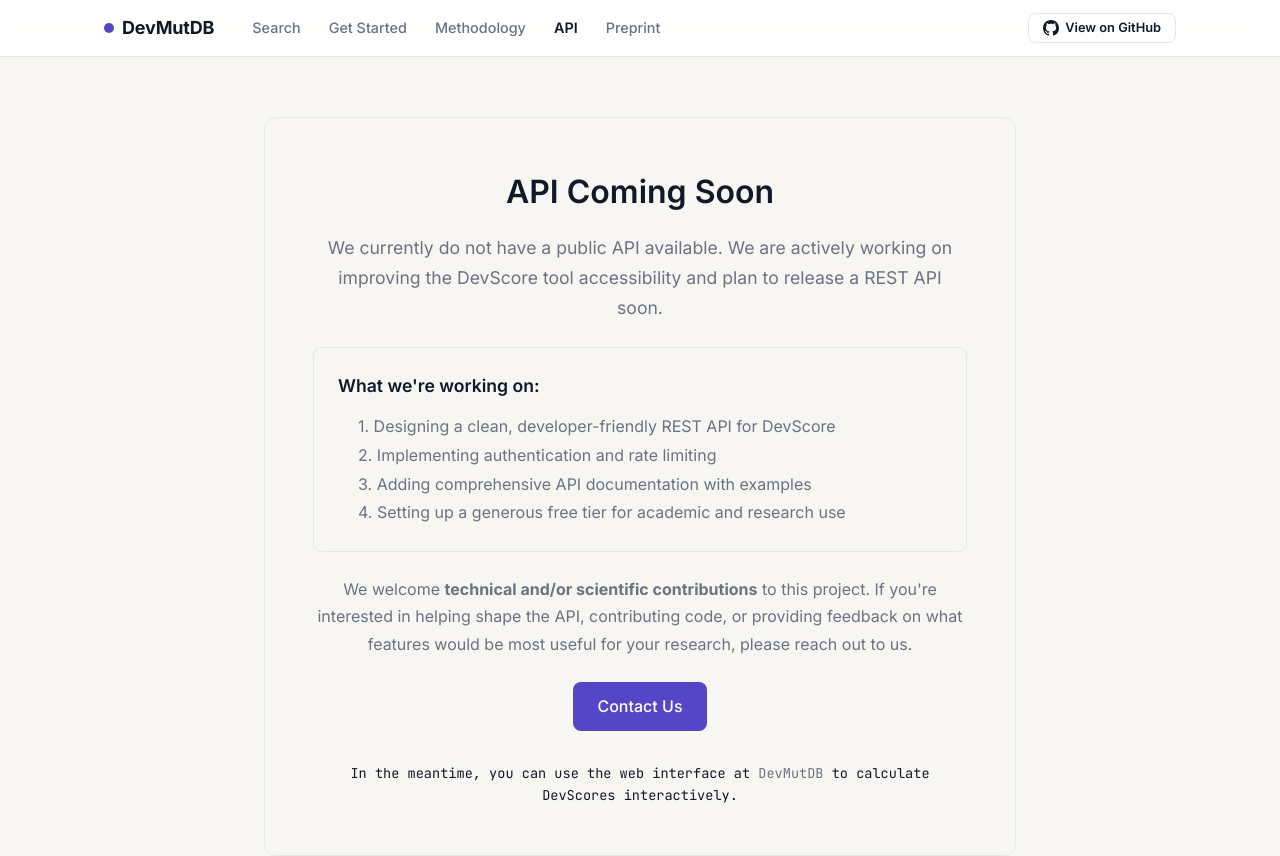
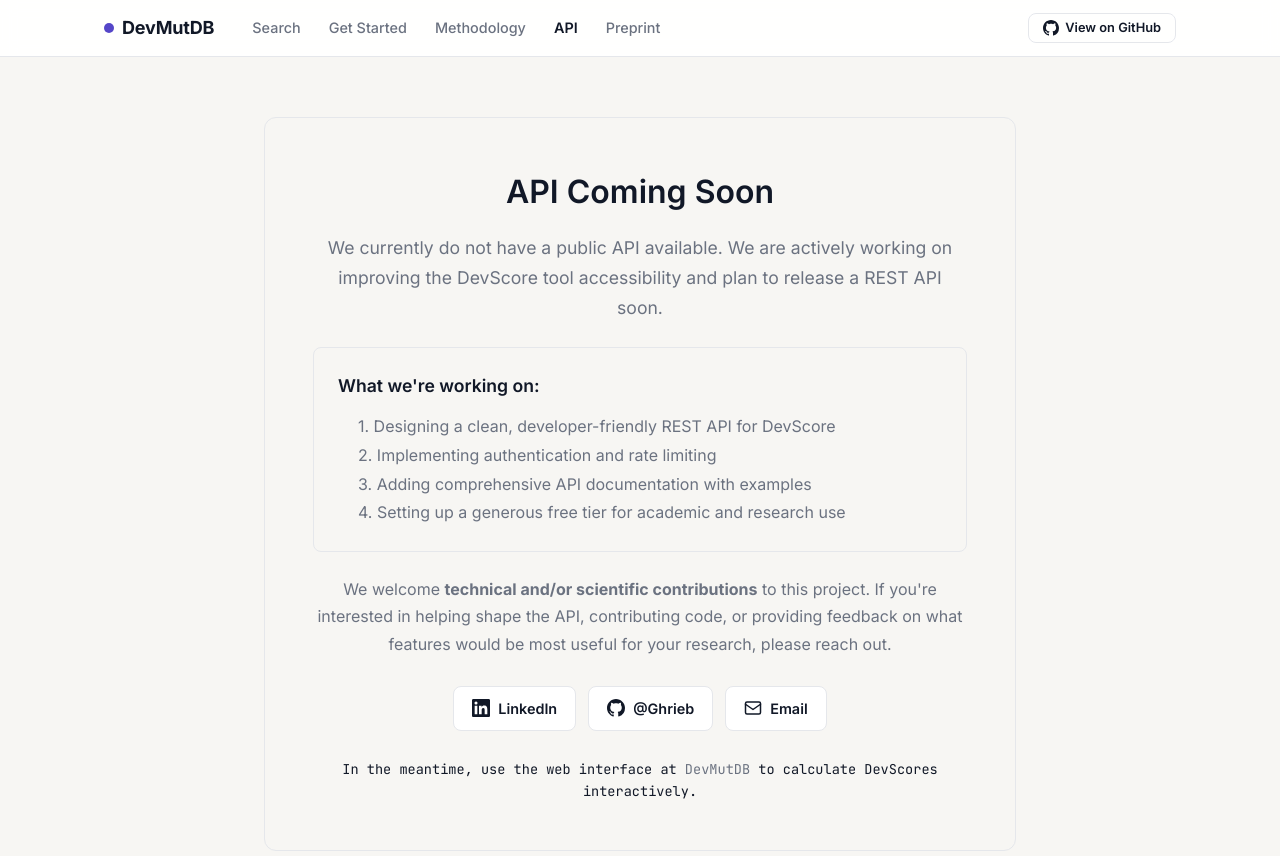
Before and after one commit to Ghrieb/DevMutDB, a React (Vite) app in the folder frontend/: page /api in a window 1280 px wide. Shown: the top 856 px of the page. Built offline with nearby package versions, Linux system fonts and the light colour scheme; no server answers.

Commit message:
Replace generic contact button with smart contact card row
Add LinkedIn, GitHub, and Email contact cards with inline SVG icons,
styled as pill buttons with hover effects. Uses personal contact
details instead of generic contact@devmutdb.org

```diff
--- a/frontend/src/pages/ApiDocs.jsx
+++ b/frontend/src/pages/ApiDocs.jsx
@@ -1,9 +1,26 @@
 import Navbar from '../components/Navbar';
+
+const contactCardStyle = {
+  display: 'inline-flex',
+  alignItems: 'center',
+  gap: '8px',
+  padding: '10px 18px',
+  borderRadius: '8px',
+  border: '1.5px solid var(--color-border)',
+  background: 'var(--color-bg-card)',
+  color: 'var(--color-text)',
+  textDecoration: 'none',
+  fontWeight: '600',
+  fontSize: '0.9rem',
+  transition: 'all 0.15s ease',
+  cursor: 'pointer',
+};
 
 export default function ApiDocs() {
   return (
     <>
       <Navbar />
+      <style>{`.contact-card:hover{background:var(--color-primary-bg)!important;border-color:var(--color-primary-light)!important;color:var(--color-primary)!important}`}</style>
       <div className="page-container" style={{ padding: '60px 24px', maxWidth: '800px', margin: '0 auto' }}>
         <div style={{
           background: 'var(--color-surface)',
@@ -63,40 +80,44 @@
             color: 'var(--color-text-secondary)',
             fontSize: '1rem',
             lineHeight: '1.7',
-            marginBottom: '24px'
+            marginBottom: '28px'
           }}>
             We welcome <strong>technical and/or scientific contributions</strong> to this project.
             If you're interested in helping shape the API, contributing code, or providing feedback on
-            what features would be most useful for your research, please reach out to us.
+            what features would be most useful for your research, please reach out.
           </p>
 
-          <a
-            href="mailto:contact@devmutdb.org"
-            style={{
-              display: 'inline-block',
-              background: 'var(--color-primary)',
-              color: 'white',
-              padding: '12px 24px',
-              borderRadius: '8px',
-              textDecoration: 'none',
-              fontWeight: '500',
-              fontSize: '1rem',
-              transition: 'opacity 0.2s'
-            }}
-            onMouseOver={(e) => e.target.style.opacity = '0.9'}
-            onMouseOut={(e) => e.target.style.opacity = '1'}
-          >
-            Contact Us
-          </a>
+          <div style={{
+            display: 'flex',
+            gap: '12px',
+            justifyContent: 'center',
+            flexWrap: 'wrap',
+            marginBottom: '28px'
+          }}>
+            <a href="https://www.linkedin.com/in/ghrieb-abdelkarim-hani/" target="_blank" rel="noopener noreferrer"
+              className="contact-card" style={contactCardStyle}>
+              <svg width="18" height="18" viewBox="0 0 24 24" fill="currentColor"><path d="M20.447 20.452h-3.554v-5.569c0-1.328-.027-3.037-1.852-3.037-1.853 0-2.136 1.445-2.136 2.939v5.667H9.351V9h3.414v1.561h.046c.477-.9 1.637-1.85 3.37-1.85 3.601 0 4.267 2.37 4.267 5.455v6.286zM5.337 7.433a2.062 2.062 0 01-2.063-2.065 2.064 2.064 0 112.063 2.065zm1.782 13.019H3.555V9h3.564v11.452zM22.225 0H1.771C.792 0 0 .774 0 1.729v20.542C0 23.227.792 24 1.771 24h20.451C23.2 24 24 23.227 24 22.271V1.729C24 .774 23.2 0 22.222 0h.003z"/></svg>
+              LinkedIn
+            </a>
+            <a href="https://github.com/Ghrieb" target="_blank" rel="noopener noreferrer"
+              className="contact-card" style={contactCardStyle}>
+              <svg width="18" height="18" viewBox="0 0 16 16" fill="currentColor"><path d="M8 0C3.58 0 0 3.58 0 8c0 3.54 2.29 6.53 5.47 7.59.4.07.55-.17.55-.38 0-.19-.01-.82-.01-1.49-2.01.37-2.53-.49-2.69-.94-.09-.23-.48-.94-.82-1.13-.28-.15-.68-.52-.01-.53.63-.01 1.08.58 1.23.82.72 1.21 1.87.87 2.33.66.07-.52.28-.87.51-1.07-1.78-.2-3.64-.89-3.64-3.95 0-.87.31-1.59.82-2.15-.08-.2-.36-1.02.08-2.12 0 0 .67-.21 2.2.82.64-.18 1.32-.27 2-.27.68 0 1.36.09 2 .27 1.53-1.04 2.2-.82 2.2-.82.44 1.1.16 1.92.08 2.12.51.56.82 1.27.82 2.15 0 3.07-1.87 3.75-3.65 3.95.29.25.54.73.54 1.48 0 1.07-.01 1.93-.01 2.2 0 .21.15.46.55.38A8.013 8.013 0 0016 8c0-4.42-3.58-8-8-8z"/></svg>
+              @Ghrieb
+            </a>
+            <a href="mailto:ghriebabdelkarimhani@gmail.com"
+              className="contact-card" style={contactCardStyle}>
+              <svg width="18" height="18" viewBox="0 0 24 24" fill="none" stroke="currentColor" strokeWidth="2" strokeLinecap="round" strokeLinejoin="round"><rect x="2" y="4" width="20" height="16" rx="2"/><path d="M22 7l-10 7L2 7"/></svg>
+              Email
+            </a>
+          </div>
 
           <p style={{
             color: 'var(--color-text-tertiary)',
             fontSize: '0.85rem',
-            marginTop: '32px',
             fontFamily: 'var(--font-mono)'
           }}>
-            In the meantime, you can use the web interface at <span style={{color: 'var(--color-text-secondary)'}}>DevMutDB </span>
-            to calculate DevScores interactively.
+            In the meantime, use the web interface at <span style={{color: 'var(--color-text-secondary)'}}>DevMutDB</span>
+            {' '}to calculate DevScores interactively.
           </p>
         </div>
       </div>
```
